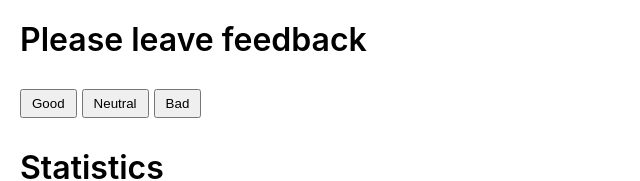
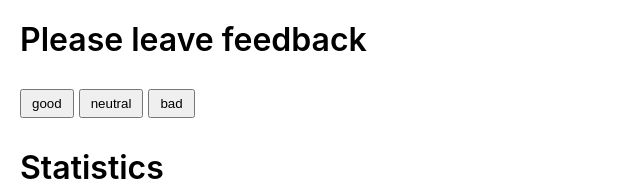
Before and after one commit to AlexRudnyk/goit-react-hw-02-feedback, a React (Create React App) app: page / in a window 1280 px wide. Shown: the top 181 px of the page, without its empty margins (0-640 px from the left). Built offline with nearby package versions, Linux system fonts and the light colour scheme.

Commit message:
Makes Section component

```diff
--- a/package.json
+++ b/package.json
@@ -7,6 +7,7 @@
     "@testing-library/jest-dom": "^5.16.3",
     "@testing-library/react": "^12.1.4",
     "@testing-library/user-event": "^13.5.0",
+    "prop-types": "^15.8.1",
     "react": "^18.1.0",
     "react-dom": "^18.1.0",
     "react-scripts": "5.0.1",
--- a/src/components/App.jsx
+++ b/src/components/App.jsx
@@ -1,6 +1,8 @@
 import React, { Component } from 'react';
-import { FirstText, Container, BtnContainer, Button } from './App.styled';
+import { Container } from './App.styled';
 import Statistics from './statistics';
+import FeedbackOptions from './feedbackOptions';
+import Section from './section';
 
 class App extends Component {
   state = {
@@ -9,49 +11,35 @@ class App extends Component {
     bad: 0,
   };
 
-  handleGoodIncrement = () => {
-    this.setState(prevState => {
-      return {
-        good: prevState.good + 1,
-      };
-    });
+  makesVotesSum = () => {
+    return this.state.good + this.state.neutral + this.state.bad;
   };
 
-  handleNeutralIncrement = () => {
-    this.setState(prevState => {
-      return {
-        neutral: prevState.neutral + 1,
-      };
-    });
+  makesPositiveFeedbackPercentage = () => {
+    return (this.state.good / this.makesVotesSum()) * 100 || 0;
   };
 
-  handleBadIncrement = () => {
-    this.setState(prevState => {
-      return {
-        bad: prevState.bad + 1,
-      };
+  leaveFeedback = event => {
+    const targetBtn = event.currentTarget.name;
+    this.setState({
+      [targetBtn]: this.state[targetBtn] + 1,
     });
   };
 
   render() {
-    const totalVotes = this.state.good + this.state.neutral + this.state.bad;
-    const positiveFeedbackPercentage =
-      (this.state.good / totalVotes) * 100 || 0;
+    const options = Object.keys(this.state);
+    const totalVotes = this.makesVotesSum();
+    const positiveFeedbackPercentage = this.makesPositiveFeedbackPercentage();
 
     return (
       <Container>
-        <FirstText>Please leave feedback</FirstText>
-        <BtnContainer>
-          <Button type="button" onClick={this.handleGoodIncrement}>
-            Good
-          </Button>
-          <Button type="button" onClick={this.handleNeutralIncrement}>
-            Neutral
-          </Button>
-          <Button type="button" onClick={this.handleBadIncrement}>
-            Bad
-          </Button>
-        </BtnContainer>
+        <Section title="Please leave feedback">
+          <FeedbackOptions
+            options={options}
+            onLeaveFeedback={this.leaveFeedback}
+          />
+        </Section>
+        <Section title="Statistics">
           <Statistics
             good={this.state.good}
             neutral={this.state.neutral}
@@ -59,6 +47,7 @@ class App extends Component {
             total={totalVotes}
             positivePercentage={positiveFeedbackPercentage}
           />
+        </Section>
       </Container>
     );
   }
--- a/src/components/App.styled.jsx
+++ b/src/components/App.styled.jsx
@@ -3,23 +3,3 @@ import styled from 'styled-components';
 export const Container = styled.div`
   padding: 20px;
 `;
-
-export const BtnContainer = styled.div`
-  display: flex;
-  margin-bottom: 30px;
-`;
-
-export const FirstText = styled.p`
-  font-size: 32px;
-  font-weight: 600;
-  margin-bottom: 30px;
-`;
-
-export const Button = styled.button`
-  padding: 5px 10px;
-  cursor: pointer;
-
-  &:not(:last-child) {
-    margin-right: 5px;
-  }
-`;
--- /dev/null
+++ b/src/components/feedbackOptions/FeedbackOptions.jsx
@@ -0,0 +1,29 @@
+import React from 'react';
+import PropTypes from 'prop-types';
+import { BtnContainer, Button } from './FeedbackOptions.styled';
+
+const FeedbackOptions = ({ options, onLeaveFeedback }) => {
+  return (
+    <>
+      <BtnContainer>
+        {options.map(option => (
+          <Button
+            type="button"
+            key={option}
+            onClick={onLeaveFeedback}
+            name={option}
+          >
+            {option}
+          </Button>
+        ))}
+      </BtnContainer>
+    </>
+  );
+};
+
+FeedbackOptions.propTypes = {
+  options: PropTypes.array,
+  onLeaveFeedback: PropTypes.func,
+};
+
+export default FeedbackOptions;
--- /dev/null
+++ b/src/components/feedbackOptions/FeedbackOptions.styled.jsx
@@ -0,0 +1,15 @@
+import styled from 'styled-components';
+
+export const BtnContainer = styled.div`
+  display: flex;
+  margin-bottom: 30px;
+`;
+
+export const Button = styled.button`
+  padding: 5px 10px;
+  cursor: pointer;
+
+  &:not(:last-child) {
+    margin-right: 5px;
+  }
+`;
--- /dev/null
+++ b/src/components/feedbackOptions/index.js
@@ -0,0 +1 @@
+export { default } from './FeedbackOptions';
--- /dev/null
+++ b/src/components/section/Section.jsx
@@ -0,0 +1,17 @@
+import PropTypes from 'prop-types';
+import { SectionTitle } from './Section.styled';
+
+const Section = ({ title, children }) => {
+  return (
+    <>
+      <SectionTitle>{title}</SectionTitle>
+      {children}
+    </>
+  );
+};
+
+Section.propTypes = {
+  title: PropTypes.string.isRequired,
+};
+
+export default Section;
--- /dev/null
+++ b/src/components/section/Section.styled.jsx
@@ -0,0 +1,7 @@
+import styled from 'styled-components';
+
+export const SectionTitle = styled.p`
+  font-size: 32px;
+  font-weight: 600;
+  margin-bottom: 30px;
+`;
--- /dev/null
+++ b/src/components/section/index.js
@@ -0,0 +1 @@
+export { default } from './Section';
--- a/src/components/statistics/Statistics.jsx
+++ b/src/components/statistics/Statistics.jsx
@@ -1,10 +1,10 @@
 import React from 'react';
-import { StatisticsText, StatisticsItem } from './Statistics.styled';
+import PropTypes from 'prop-types';
+import { StatisticsItem } from './Statistics.styled';
 
 const Statistics = ({ good, neutral, bad, total, positivePercentage }) => {
   return (
     <>
-      <StatisticsText>Statistics</StatisticsText>
       <ul>
         <StatisticsItem>Good: {good}</StatisticsItem>
         <StatisticsItem>Neutral: {neutral}</StatisticsItem>
@@ -18,4 +18,12 @@ const Statistics = ({ good, neutral, bad, total, positivePercentage }) => {
   );
 };
 
+Statistics.propTypes = {
+  good: PropTypes.number.isRequired,
+  neutral: PropTypes.number.isRequired,
+  bad: PropTypes.number.isRequired,
+  total: PropTypes.number.isRequired,
+  positivePercentage: PropTypes.number.isRequired,
+};
+
 export default Statistics;
--- a/src/components/statistics/Statistics.styled.jsx
+++ b/src/components/statistics/Statistics.styled.jsx
@@ -1,10 +1,4 @@
 import styled from 'styled-components';
-
-export const StatisticsText = styled.p`
-  font-size: 32px;
-  font-weight: 600;
-  margin-bottom: 30px;
-`;
 
 export const StatisticsItem = styled.li`
   font-size: 24px;
```
Also changed, not shown: 1 other file (tests, documents, lock files or other folders). Lines whose indentation alone changed are shown as unchanged.
